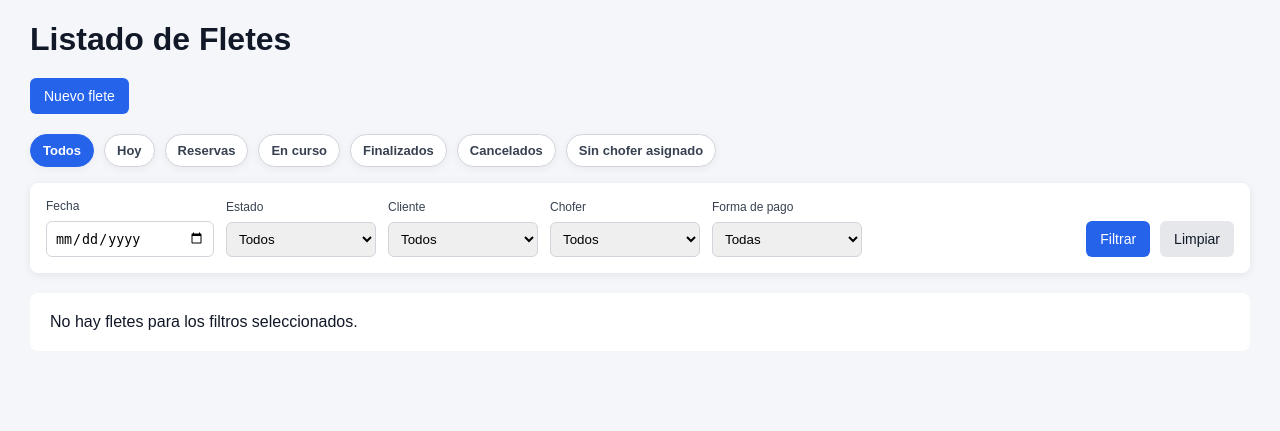
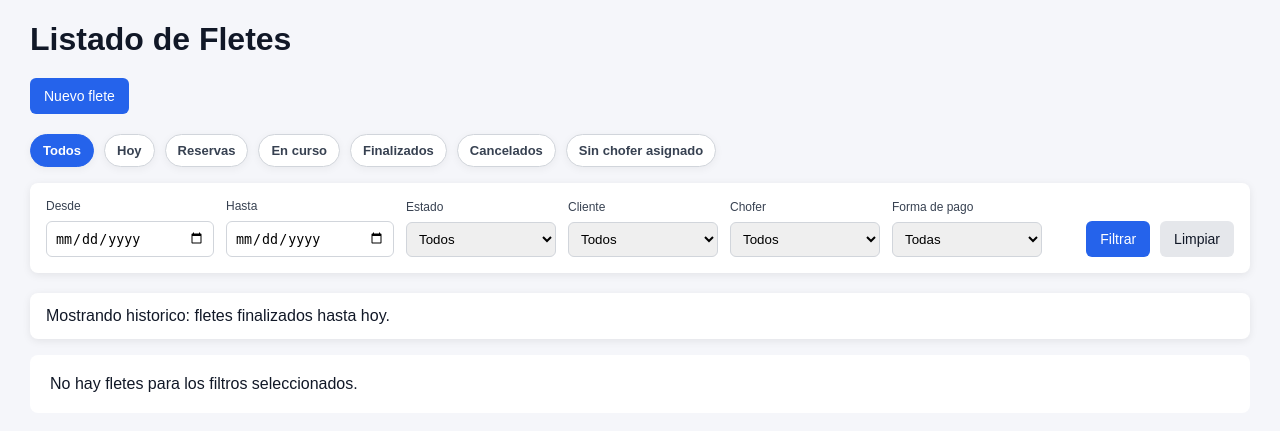
Before and after one commit to herreragustin/sistema-fletes, a Django app: page /fletes/ in a window 1280 px wide. Shown: the part 66-497 px from the top of the page. Run offline with Django 5.2, Linux system fonts and the light colour scheme; data that the repository does not hold is empty.

Commit message:
Mejoro filtros de fletes y clientes

```diff
--- a/core/templates/core/lista_fletes_panel.html
+++ b/core/templates/core/lista_fletes_panel.html
@@ -37,8 +37,12 @@
         <input type="hidden" name="filtro" value="{{ filtros.filtro }}">
     {% endif %}
     <div class="filtros-campo">
-        <label>Fecha</label>
-        <input type="date" name="fecha" value="{{ filtros.fecha }}">
+        <label>Desde</label>
+        <input type="date" name="fecha_desde" value="{{ filtros.fecha_desde|default_if_none:'' }}">
+    </div>
+    <div class="filtros-campo">
+        <label>Hasta</label>
+        <input type="date" name="fecha_hasta" value="{{ filtros.fecha_hasta|default_if_none:'' }}">
     </div>
     <div class="filtros-campo">
         <label>Estado</label>
@@ -82,6 +86,12 @@
         <a href="{% url 'lista_fletes' %}" class="btn-secundario">Limpiar</a>
     </div>
 </form>
+
+{% if filtros.historico_default %}
+    <div class="contexto-filtro">
+        <span>Mostrando historico: fletes finalizados hasta hoy.</span>
+    </div>
+{% endif %}
 
 {% if fletes %}
 <div class="tabla-scroll">
--- a/core/views.py
+++ b/core/views.py
@@ -261,17 +261,20 @@ def lista_fletes(request):
     fletes = Flete.objects.select_related("cliente", "chofer").all()
     clientes = Cliente.objects.order_by("nombre")
     choferes = Chofer.objects.order_by("nombre")
+    hoy = timezone.localdate()
 
     # filtros
     filtro_rapido = request.GET.get("filtro")
-    fecha = request.GET.get("fecha")
+    fecha_desde = request.GET.get("fecha_desde")
+    fecha_hasta = request.GET.get("fecha_hasta")
     estado = request.GET.get("estado")
     cliente = request.GET.get("cliente")
     chofer = request.GET.get("chofer")
     forma_de_pago = request.GET.get("forma_de_pago")
+    usa_historico_default = not any([filtro_rapido, fecha_desde, fecha_hasta, estado])
 
     if filtro_rapido == "hoy":
-        fletes = fletes.filter(fecha=timezone.localdate())
+        fletes = fletes.filter(fecha=hoy)
     elif filtro_rapido == "pendientes":
         fletes = fletes.filter(estado="pendiente")
     elif filtro_rapido == "en_curso":
@@ -283,8 +286,14 @@ def lista_fletes(request):
     elif filtro_rapido == "sin_chofer":
         fletes = fletes.filter(chofer__isnull=True)
 
-    if fecha:
-        fletes = fletes.filter(fecha=fecha)
+    if usa_historico_default:
+        fletes = fletes.filter(estado="finalizado", fecha__lte=hoy)
+
+    if fecha_desde:
+        fletes = fletes.filter(fecha__gte=fecha_desde)
+
+    if fecha_hasta:
+        fletes = fletes.filter(fecha__lte=fecha_hasta)
 
     if estado:
         fletes = fletes.filter(estado=estado)
@@ -304,11 +313,13 @@ def lista_fletes(request):
 
     filtros_actuales = {
         "filtro": filtro_rapido,
-        "fecha": fecha,
+        "fecha_desde": fecha_desde,
+        "fecha_hasta": fecha_hasta,
         "estado": estado,
         "cliente": cliente,
         "chofer": chofer,
         "forma_de_pago": forma_de_pago,
+        "historico_default": usa_historico_default,
     }
 
     base_params = request.GET.copy()
@@ -470,6 +481,7 @@ def lista_clientes(request):
     clientes = Cliente.objects.all()
     estado = request.GET.get("estado")
     cliente = request.GET.get("cliente")
+    buscar = request.GET.get("buscar", "").strip()
 
     if estado == "activo":
         clientes = clientes.filter(activo=True)
@@ -479,10 +491,17 @@ def lista_clientes(request):
     if cliente:
         clientes = clientes.filter(id=cliente)
 
+    if buscar:
+        clientes = clientes.filter(
+            Q(nombre__icontains=buscar)
+            | Q(telefono__icontains=buscar)
+            | Q(direccion__icontains=buscar)
+        )
+
     return render(request, "core/lista_clientes.html", {
         "clientes": clientes,
-        "clientes_filtro": Cliente.objects.all(),
-        "filtros": {"estado": estado, "cliente": cliente},
+        "clientes_filtro": Cliente.objects.order_by("nombre"),
+        "filtros": {"estado": estado, "cliente": cliente, "buscar": buscar},
     })
 
 
```
Also changed, not shown: core/templates/core/lista_clientes.html (+15 -5 lines), core/tests.py (+99 -3 lines), docs/estado_actual.md (+5 -0 lines).
